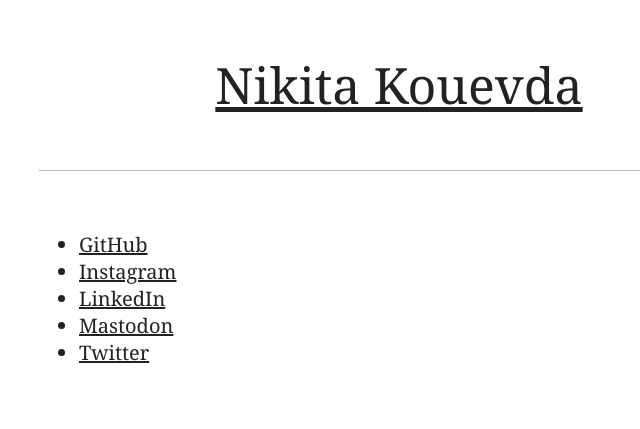
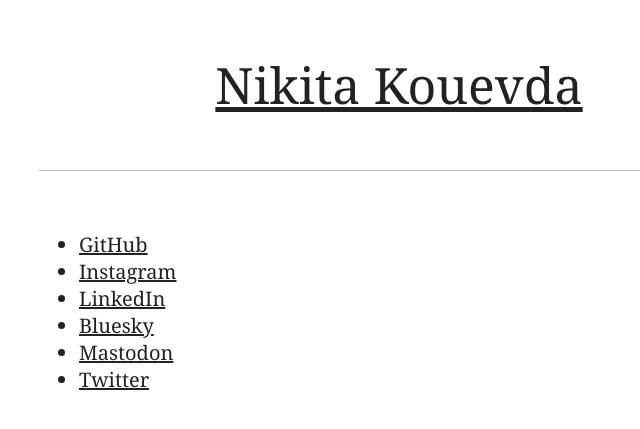
Before and after one commit to nkouevda/nkouevda.github.io, a Jekyll site: the page built from index.md, in a window 1280 px wide. Shown: the top 429 px of the page, without its empty margins (241-881 px from the left). Built offline with Jekyll 4.4.1, drawn with Linux system fonts in a browser that asks for light colours.

Commit message:
Add bluesky

```diff
--- a/index.md
+++ b/index.md
@@ -5,5 +5,6 @@ layout: post
 - [GitHub](https://github.com/nkouevda)
 - [Instagram](https://www.instagram.com/nkouevda/)
 - [LinkedIn](https://www.linkedin.com/in/nkouevda/)
+- [Bluesky](https://bsky.app/profile/nkouevda.com)
 - <a href="https://macaw.social/@nkouevda" rel="me">Mastodon</a>
 - [Twitter](https://twitter.com/nkouevda)
```
